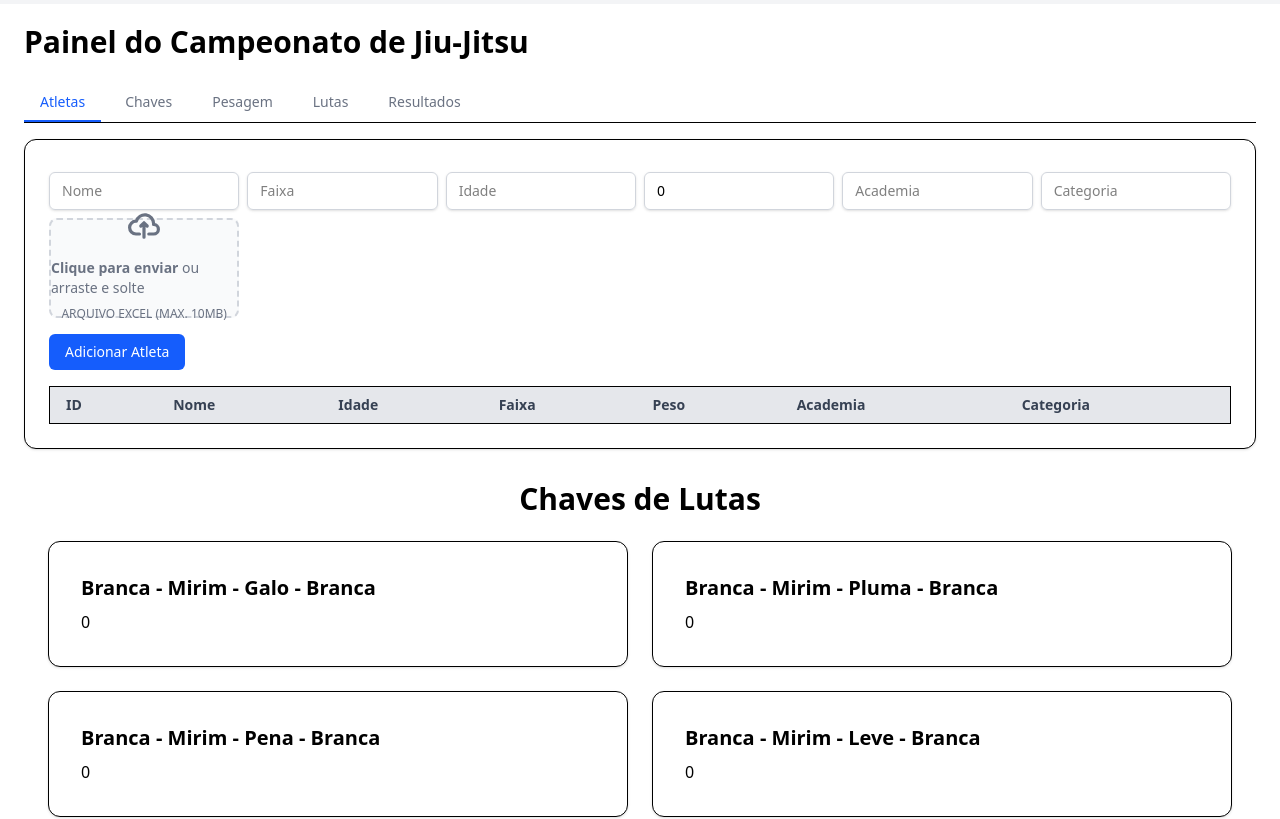
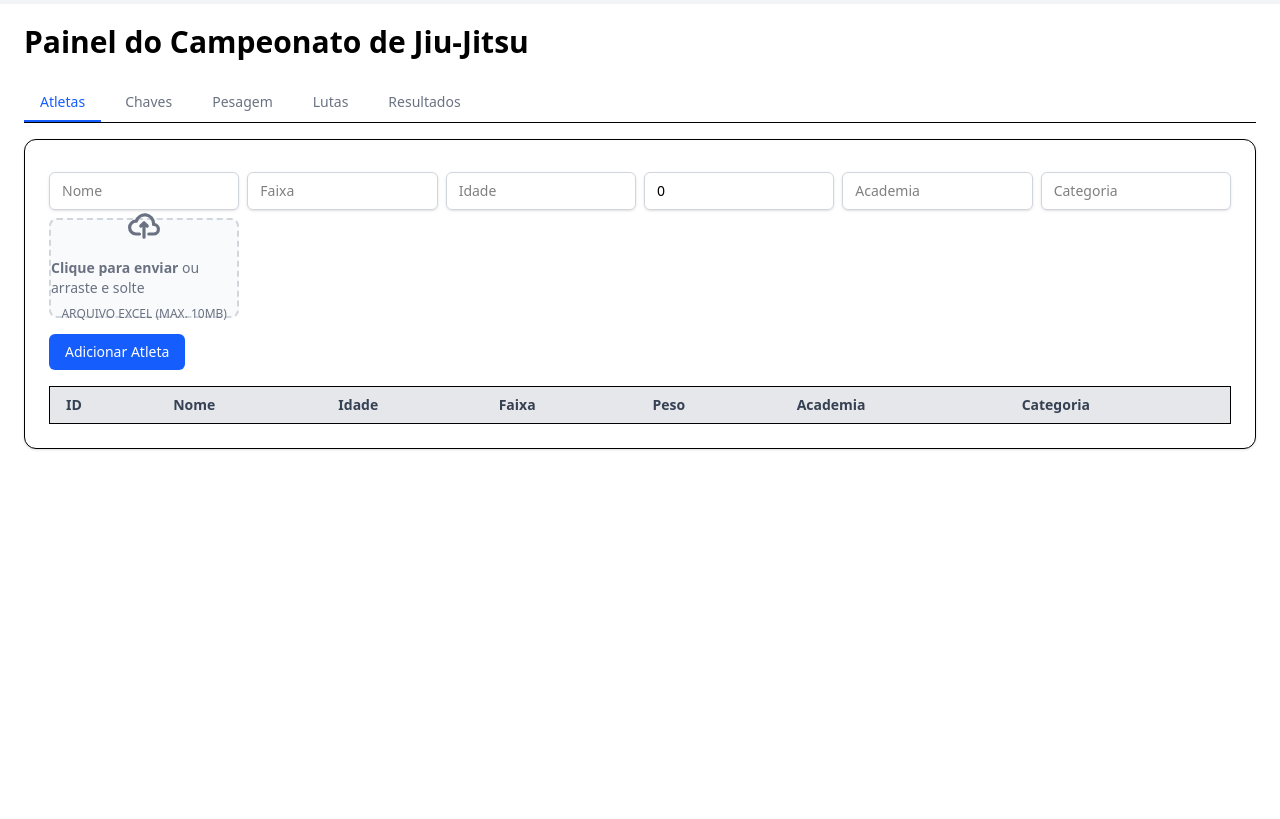
Before and after one commit to Hauagge/tournaments-orgnizarion, a Next.js app: page / in a window 1280 px wide. Shown: the top 819 px of the page. Built offline with nearby package versions, Linux system fonts and the light colour scheme.

Commit message:
fix: update TabsContent value from 'atletas' to 'lutas'

```diff
--- a/src/app/components/Tabs/Fights/index.tsx
+++ b/src/app/components/Tabs/Fights/index.tsx
@@ -8,7 +8,7 @@ export default function BracketsPage() {
   const { categories } = useCategoryStore();
   console.log('Lutasa:', categories);
   return (
-    <TabsContent value="atletas">
+    <TabsContent value="lutas">
       <div className="p-6 space-y-6">
         <h1 className="text-3xl font-bold text-center">Chaves de Lutas</h1>
         {categories.length === 0 ? (
```
